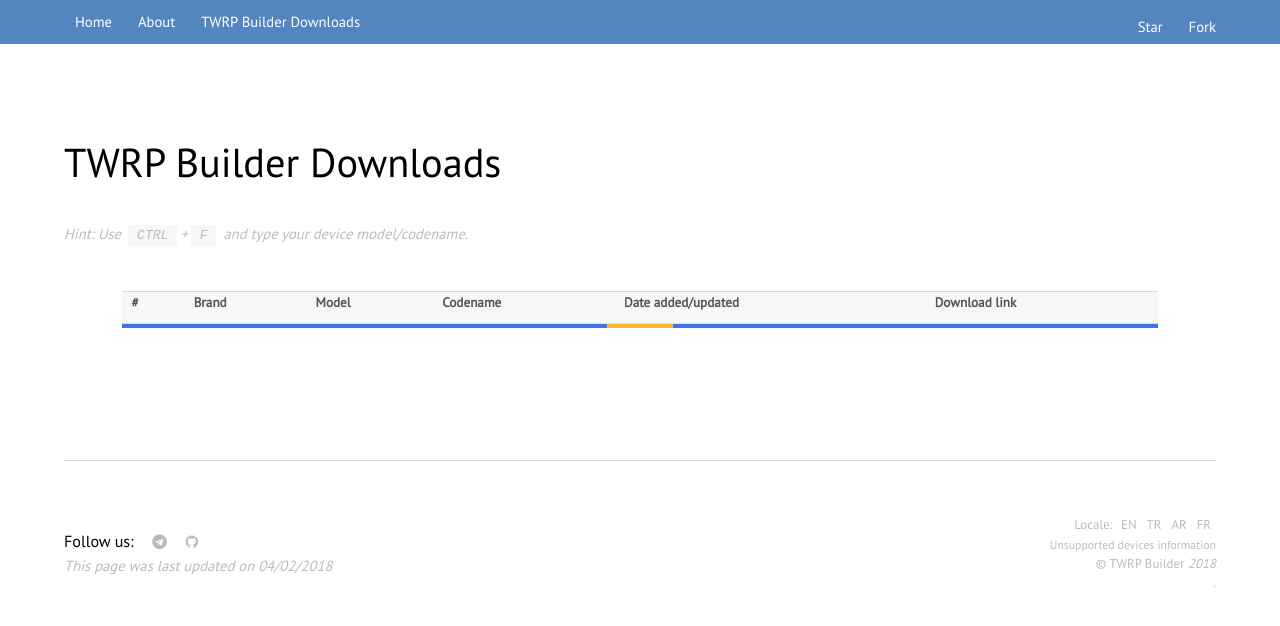
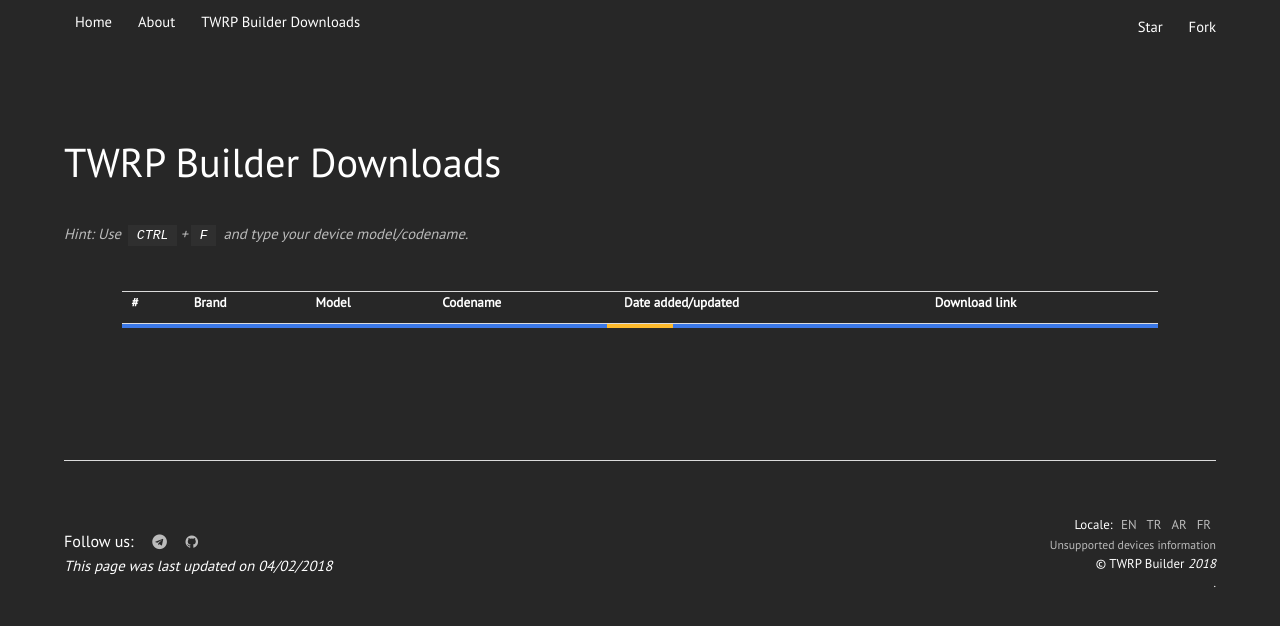
Before and after one commit to TwrpBuilder/twrpbuilder.github.io, a Jekyll site: the page built from downloads/twrp/index.md, in a window 1280 px wide. Shown: the top 626 px of the page. Built offline with Jekyll 4.4.1, drawn with Linux system fonts in a browser that asks for light colours; nearby versions of some CDN libraries; comment, search, counter and statistics services are not loaded.

Commit message:
General: Switch to dark theme

```diff
--- a/assets/css/main.css
+++ b/assets/css/main.css
@@ -9,13 +9,15 @@
 
 /* Reset */
 
-	html, body, div, span, applet, object, iframe, h1, h2, h3, h4, h5, h6, p, blockquote, pre, a, abbr, acronym, address, big, cite, code, del, dfn, em, img, ins, kbd, q, s, samp, small, strike, strong, sub, sup, tt, var, b, u, i, center, dl, dt, dd, ol, ul, li, fieldset, form, label, legend, table, caption, tbody, tfoot, thead, tr, th, td, article, aside, canvas, details, embed, figure, figcaption, footer, header, hgroup, menu, nav, output, ruby, section, summary, time, mark, audio, video {
+	html, body, div, span, applet, object, iframe, h1, h2, h3, h4, h5, h6, blockquote, pre, a, abbr, acronym, address, big, cite, code, del, dfn, em, ins, kbd, q, s, samp, small, strike, strong, sub, sup, tt, var, b, u, center, dl, dt, dd, ol, ul, li, fieldset, form, label, legend, table, caption, tbody, tfoot, thead, tr, th, td, article, aside, canvas, details, embed, figure, figcaption, footer, header, hgroup, menu, nav, output, ruby, section, summary, time, mark, audio, video {
 		margin: 0;
 		padding: 0;
 		border: 0;
 		font-size: 100%;
 		font-family: Pt Sans;
 		vertical-align: baseline;
+		background: #272727;
+		color: #fff;
 	}
 
 	article, aside, details, figcaption, figure, footer, header, hgroup, menu, nav, section {
@@ -1799,7 +1801,6 @@
 		}
 
 		section.wrapper.style1, article.wrapper.style1 {
-			background: #5385c1;
 			color: #bacee6;
 		}
 
@@ -2490,16 +2491,11 @@
 			border-right: 0;
 		}
 
-			table tbody tr:nth-child(2n + 1) {
-				background-color: rgba(144, 144, 144, 0.075);
-			}
-
 		table td {
 			padding: 0.75em 0.75em;
 		}
 
 		table th {
-			color: #555;
 			font-size: 0.9em;
 			font-weight: 600;
 			padding: 0 0.75em 0.75em 0.75em;
@@ -2723,7 +2719,6 @@
 	}
 
 		.subpage #header {
-			background: #5385c1;
 			top: 0;
 			height: 44px;
 			line-height: 44px;
@@ -2731,7 +2726,6 @@
 		}
 
 	#header {
-		background: rgba(0,0,0,.7);
 		color: #d4e0ef;
 		cursor: default;
 		height: 3.25em;
@@ -2863,7 +2857,6 @@
 		position: fixed;
 		right: 0;
 		top: 0;
-		background: #5385c1;
 		color: #d4e0ef;
 		height: 100%;
 		max-width: 80%;
```
